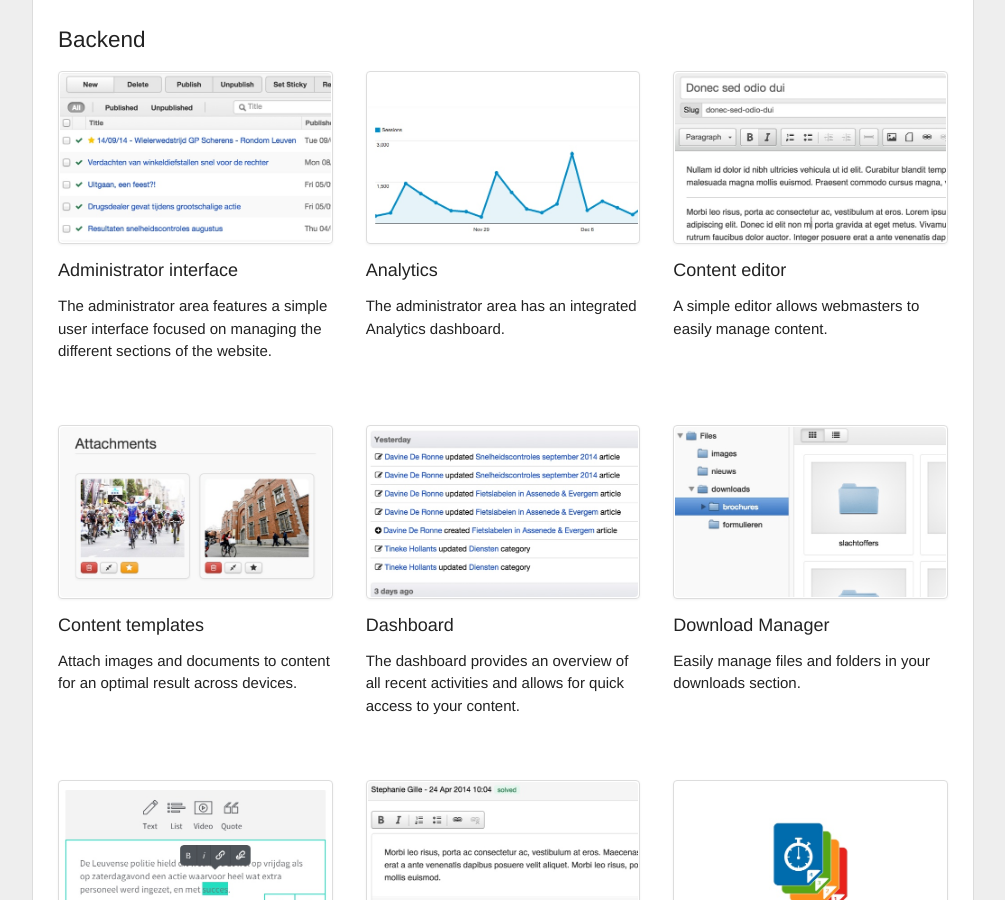
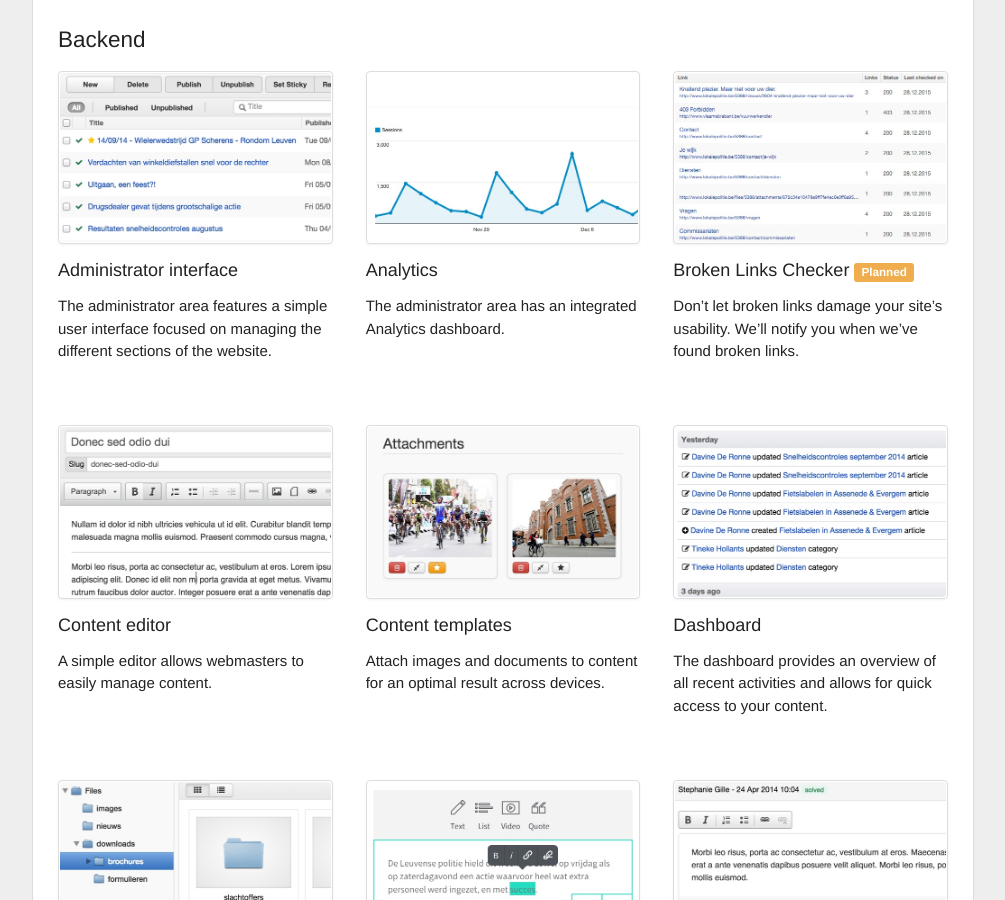
Before and after one commit to timble/www.openpolice.be, a Jekyll site: the page built from features/index.html, in a window 1280 px wide and 900 px high, scrolled down 1702 px. Shown: the whole window, without its empty margins (137-1142 px from the left). Built offline with Jekyll 4.4.1, drawn with Linux system fonts in a browser that asks for light colours.

Commit message:
#31 - Added feature

```diff
--- a/_data/features.yml
+++ b/_data/features.yml
@@ -31,6 +31,9 @@
   features:
     - title: Analytics
       description: The administrator area has an integrated Analytics dashboard.
+    - title: Broken Links Checker
+      description: Don't let broken links damage your site's usability. We'll notify you when we've found broken links.
+      status: planned
     - title: Content editor
       description: A simple editor allows webmasters to easily manage content.
     - title: Content templates
```
Also changed, not shown: images/features/broken-links-checker.jpg (added).
